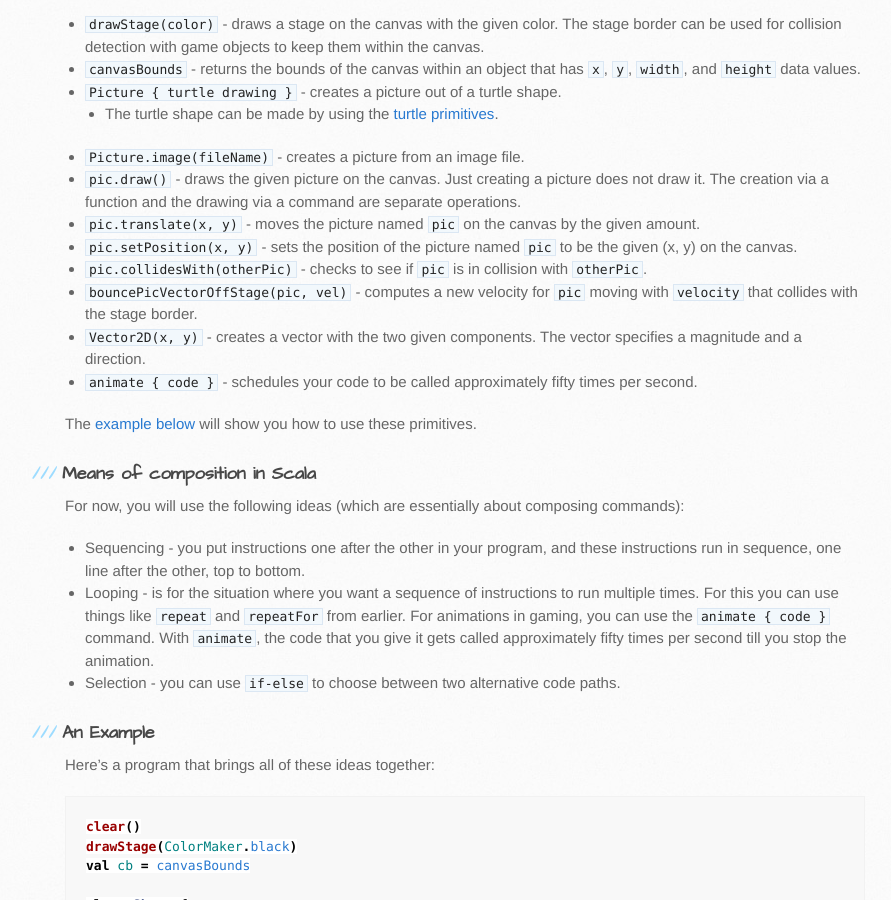
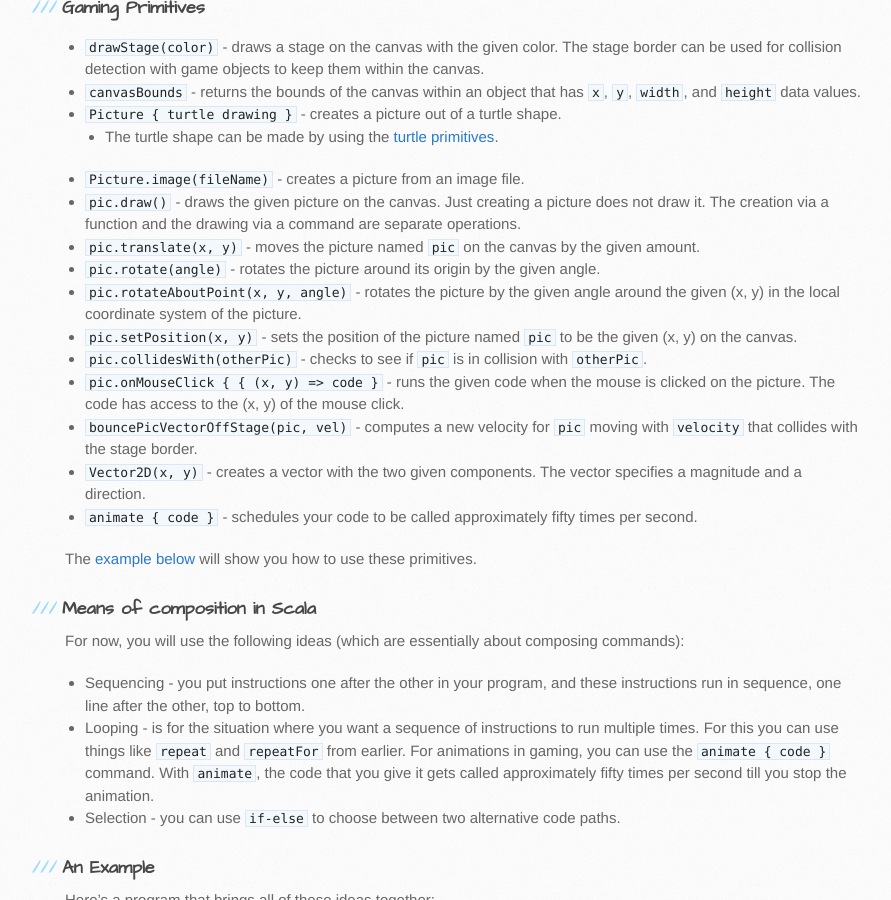
Before and after one commit to kojodoc/kojodoc.github.io, a Jekyll site: the page built from concepts/scala-essentials.md, in a window 1280 px wide and 900 px high, scrolled down 2189 px. Shown: the whole window, without its empty margins (105-996 px from the left). Built offline with Jekyll 4.4.1, drawn with Linux system fonts in a browser that asks for light colours; our own code applies the rules of GitHub Pages for plain Markdown files; the repository's description, which GitHub fills in, is left out.

Commit message:
Add gaming content.

```diff
--- a/concepts/scala-essentials.md
+++ b/concepts/scala-essentials.md
@@ -65,8 +66,11 @@ The [example below](#an-example) will make these ideas concrete.
 * `Picture.image(fileName)` - creates a picture from an image file.
 * `pic.draw()` - draws the given picture on the canvas. Just creating a picture does not draw it. The creation via a function and the drawing via a command are separate operations.
 * `pic.translate(x, y)` - moves the picture named `pic` on the canvas by the given amount.
+* `pic.rotate(angle)` - rotates the picture around its origin by the given angle.
+* `pic.rotateAboutPoint(x, y, angle)` - rotates the picture by the given angle around the given (x, y) in the local coordinate system of the picture.
 * `pic.setPosition(x, y)` - sets the position of the picture named `pic` to be the given (x, y) on the canvas.
 * `pic.collidesWith(otherPic)` - checks to see if `pic` is in collision with `otherPic`.
+* `pic.onMouseClick { { (x, y) => code }` - runs the given code when the mouse is clicked on the picture. The code has access to the (x, y) of the mouse click.
 * `bouncePicVectorOffStage(pic, vel)` - computes a new velocity for `pic` moving with `velocity` that collides with the stage border.
 * `Vector2D(x, y)` - creates a vector with the two given components. The vector specifies a magnitude and a direction.
 * `animate { code }` - schedules your code to be called approximately fifty times per second.
```
Also changed, not shown: other parts of concepts/scala-essentials.md (+1 -0 lines), concepts/scala-collections.md (added, +19 -0 lines).
